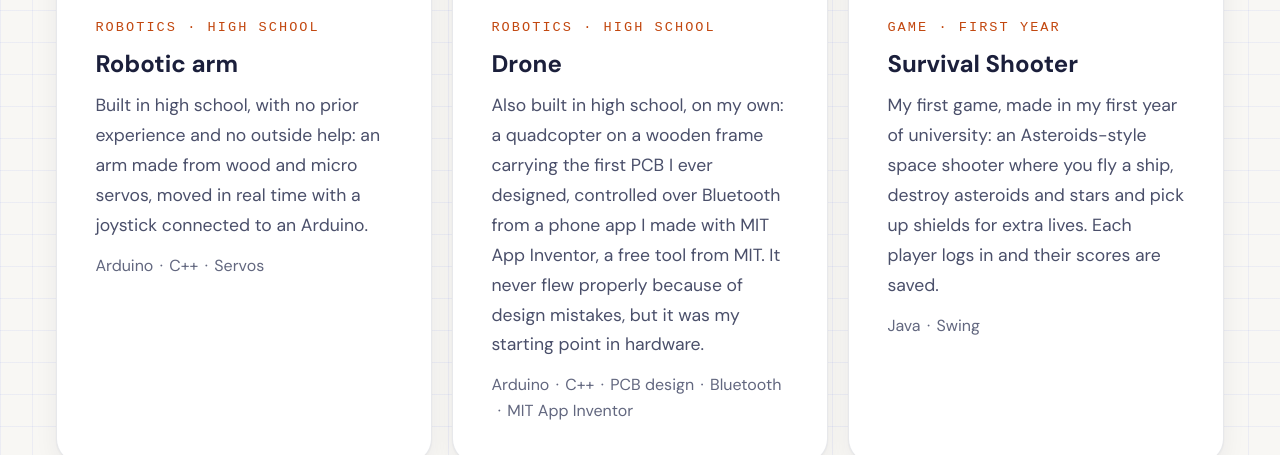
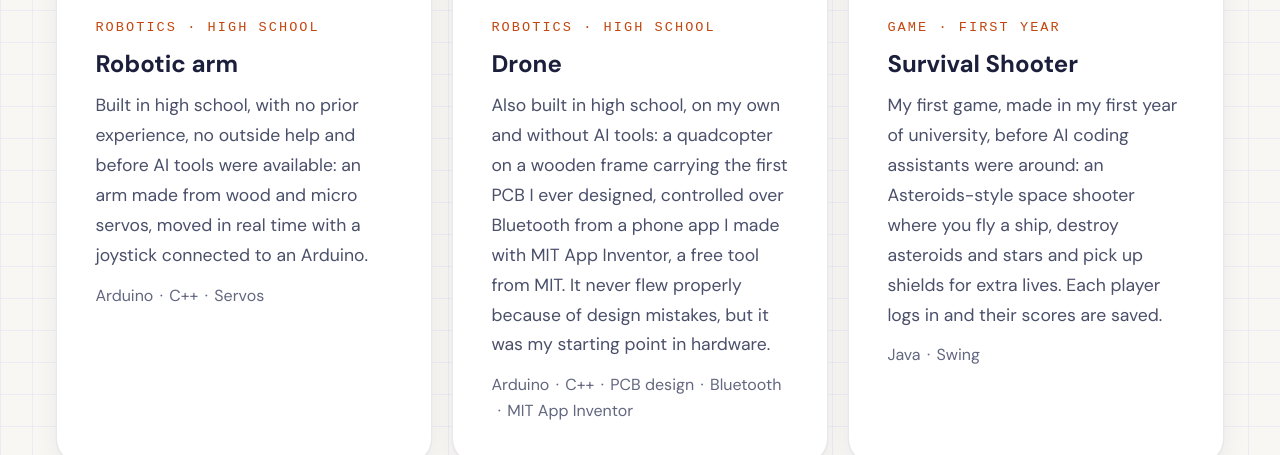
Before and after one commit to KaRLiToS3/my-portfolio, a plain HTML site: page projects.html in a window 1280 px wide. Shown: the part 534-989 px from the top of the page. Drawn offline with Linux system fonts and the light colour scheme.

Commit message:
proyectos de High School y First Year hechos sin IA
Co-Authored-By: Claude Opus 5.5 <noreply@anthropic.com>

```diff
--- a/projects.html
+++ b/projects.html
@@ -44,7 +44,7 @@
                     <div class="project__body">
                         <p class="project__category">Robotics · High school</p>
                         <h2 class="project__title">Robotic arm</h2>
-                        <p class="project__description">Built in high school, with no prior experience and no outside help: an arm made from wood and micro servos, moved in real time with a joystick connected to an Arduino.</p>
+                        <p class="project__description">Built in high school, with no prior experience, no outside help and before AI tools were available: an arm made from wood and micro servos, moved in real time with a joystick connected to an Arduino.</p>
                         <ul class="project__stack" aria-label="Tech stack">
                             <li>Arduino</li>
                             <li>C++</li>
@@ -58,7 +58,7 @@
                     <div class="project__body">
                         <p class="project__category">Robotics · High school</p>
                         <h2 class="project__title">Drone</h2>
-                        <p class="project__description">Also built in high school, on my own: a quadcopter on a wooden frame carrying the first PCB I ever designed, controlled over Bluetooth from a phone app I made with MIT App Inventor, a free tool from MIT. It never flew properly because of design mistakes, but it was my starting point in hardware.</p>
+                        <p class="project__description">Also built in high school, on my own and without AI tools: a quadcopter on a wooden frame carrying the first PCB I ever designed, controlled over Bluetooth from a phone app I made with MIT App Inventor, a free tool from MIT. It never flew properly because of design mistakes, but it was my starting point in hardware.</p>
                         <ul class="project__stack" aria-label="Tech stack">
                             <li>Arduino</li>
                             <li>C++</li>
@@ -74,7 +74,7 @@
                     <div class="project__body">
                         <p class="project__category">Game · First year</p>
                         <h2 class="project__title">Survival Shooter</h2>
-                        <p class="project__description">My first game, made in my first year of university: an Asteroids-style space shooter where you fly a ship, destroy asteroids and stars and pick up shields for extra lives. Each player logs in and their scores are saved.</p>
+                        <p class="project__description">My first game, made in my first year of university, before AI coding assistants were around: an Asteroids-style space shooter where you fly a ship, destroy asteroids and stars and pick up shields for extra lives. Each player logs in and their scores are saved.</p>
                         <ul class="project__stack" aria-label="Tech stack">
                             <li>Java</li>
                             <li>Swing</li>
```
